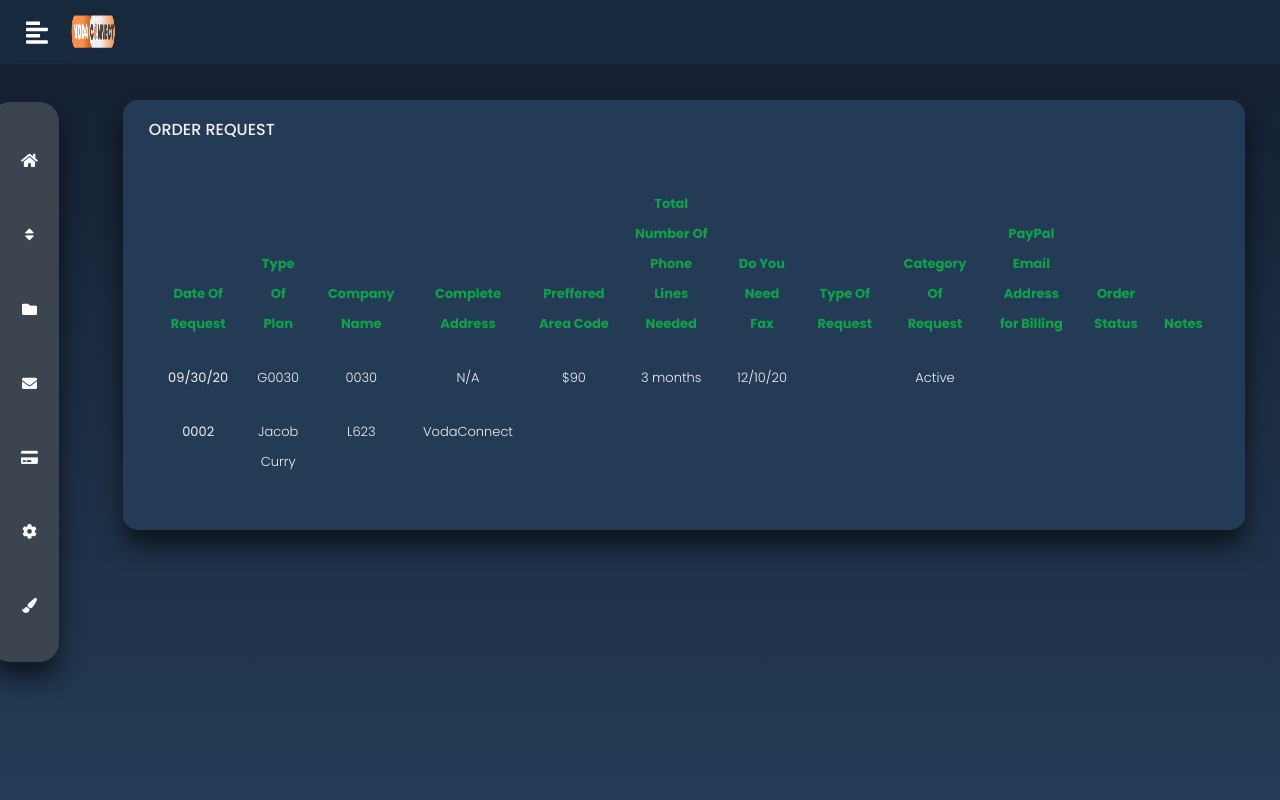
After one commit to Garylabong/django-allauth-Gary-VodaConnect, a Django app: page /order/request in a window 1280 px wide. The commit adds this page. Run offline with Django 3.2, Linux system fonts and the light colour scheme; some libraries are stand-ins or nearby versions.

Commit message:
updated css

```diff
--- a/OrderRequest/views.py
+++ b/OrderRequest/views.py
@@ -1,3 +1,8 @@
 from django.shortcuts import render
 
 # Create your views here.
+
+
+class VoipListView(ListView):
+    model = VoIpInformation
+    context_object_name = "voiplistview"
--- a/SubscribersInventory/urls.py
+++ b/SubscribersInventory/urls.py
@@ -15,6 +15,9 @@ urlpatterns = [
     path("subscribers/status/", SubscribersStatusView.as_view(), name="subs_status"),
     path("forwarding/information/", ForwardingInfoView.as_view(), name="forward_info"),
     path("profile/", ProfileView.as_view(), name="profile"),
+    path("other/charge", OtherChargeView.as_view(), name="other_charge"),
+    path("monthly/charge", MonthlyChargeView.as_view(), name="monthly_charge"),
+    path("order/request", OrderRequestView.as_view(), name="order_request"),
     # CRUD
     path("voip/information/", VoipListView.as_view(), name="voip_info"),
     path("voip/information/<int:pk>", VoipDetailView.as_view(), name="voip_info"),
--- a/SubscribersInventory/views.py
+++ b/SubscribersInventory/views.py
@@ -45,3 +45,15 @@ class ForwardingInfoView(TemplateView):
 
 class ProfileView(TemplateView):
     template_name = "SubscribersInventory/profile.html"
+
+
+class OtherChargeView(TemplateView):
+    template_name = "SubscribersInventory/other_charge.html"
+
+
+class MonthlyChargeView(TemplateView):
+    template_name = "SubscribersInventory/monthly_charge.html"
+
+
+class OrderRequestView(TemplateView):
+    template_name = "SubscribersInventory/order_request.html"
--- a/templates/SubscribersInventory/base.html
+++ b/templates/SubscribersInventory/base.html
@@ -22,7 +22,7 @@
 </head>
 
 <body>
-    <nav class="navbar fixed-top navbar-expand-lg navbar-dark">
+    <nav class="navbar fixed-top navbar-expand-lg navbar-dark" style="position: fixed;">
         <div class="container-fluid ms-4">
             <a class="navbar-brand" href="#"><img class="circular3 ms-3 text-light"
                     src="{% static 'subsInventory/img/backgrounds/vodacon.png' %}"></a>
@@ -100,13 +100,13 @@
                     <h3 class="text-warning"><img class="circular1"
                             src="{% static 'subsInventory/img/backgrounds/gpg.png' %}"><strong>GPG ADMIN</strong></h3>
                 </div>
-                <hr>
                 <ul class="list-unstyled menu-elements">
                     <li>
                         <a href=""><i class="fas fa-home"></i> Home</a>
                     </li>
                     <li>
-                        <a class="scroll-link" href=""><i class="fas fa-sort"></i> Order Request</a>
+                        <a href="{% url 'subs_Inv:order_request' %}"><i class="fas fa-sort"></i>
+                            Order Request</a>
                     </li>
                     <li>
                         <a href="{% url 'acc_file:acc_files' %}"><i class="fas fa-folder" aria-hidden="true"></i>
@@ -119,7 +119,8 @@
                         </a>
                         <ul class="collapse list-unstyled bg-transparent" id="1otherSections">
                             <li>
-                                <a class="ms-3" href="{% url 'subs_Inv:voip_info' %}">Subscribers Inventory</a>
+                                <a class="ms-3" href="{% url 'subs_Inv:voip_info' %}">Subscribers
+                                    Inventory</a>
                             </li>
                         </ul>
                     </li>
@@ -130,10 +131,10 @@
                         </a>
                         <ul class="collapse list-unstyled" id="otherSections">
                             <li>
-                                <a class="ms-3" href="#section-3">Other Charge</a>
+                                <a class="ms-3" href="{% url 'subs_Inv:other_charge' %}">Other Charge</a>
                             </li>
                             <li>
-                                <a class="ms-3" href="#">Monthly Charge</a>
+                                <a class="ms-3" href="{% url 'subs_Inv:monthly_charge' %}">Monthly Charge</a>
                             </li>
                         </ul>
                     </li>
--- a/templates/SubscribersInventory/forwarding_info.html
+++ b/templates/SubscribersInventory/forwarding_info.html
@@ -28,7 +28,7 @@
     width: 100%;
     background: #243b55;
     padding: 25px 30px;
-    border-radius: 5px;
+    border-radius: 15px;
     box-shadow: 0 15px 25px rgba(0, 0, 0, .6);
     margin-left: 25%;
   }
@@ -38,7 +38,7 @@
     width: 750%;
     background: #243b55;
     padding: 25px 30px;
-    border-radius: 5px;
+    border-radius: 15px;
     box-shadow: 0 15px 25px rgba(0, 0, 0, .6);
     margin-left: 30%;
     margin-top: -80%;
@@ -77,6 +77,7 @@
     width: 130px;
     font-size: small;
     border-color: #ffa5f7;
+    border-radius: 10px;
   }
 
   a.btn-customized1:hover {
@@ -106,6 +107,7 @@
     font-size: small;
     padding-left: 25px;
     border-color: #ffa5f7;
+    border-radius: 10px;
   }
 
   a.btn-customized2:hover {
--- /dev/null
+++ b/templates/SubscribersInventory/order_request.html
@@ -0,0 +1,119 @@
+{% extends 'SubscribersInventory/base.html' %}
+
+
+
+{% block content %}
+<br>
+<style>
+    @import url('https://fonts.googleapis.com/css2?family=Poppins:wght@200;300;400;500;600;700&display=swap');
+
+    * {
+        margin: 0;
+        padding: 0;
+        box-sizing: border-box;
+        font-family: 'Poppins', sans-serif;
+    }
+
+    body {
+        height: 100vh;
+        justify-content: center;
+        align-items: center;
+        padding: 10px;
+        background: linear-gradient(#141e30, #243b55);
+        background-attachment: fixed;
+    }
+
+    .container {
+        max-width: 89%;
+        width: 100%;
+        background: #243b55;
+        padding: 25px 30px;
+        border-radius: 15px;
+        box-shadow: 0 15px 25px rgba(0, 0, 0, .6);
+        margin-left: 9%;
+    }
+
+    .container .title {
+        font-size: 16px;
+        font-weight: 500;
+        margin-left: -89%;
+        color: #f5eff4;
+        margin-top: -10px;
+        margin-bottom: 3%;
+    }
+
+
+    form .table {
+        color: #f3eff2;
+        font-size: small;
+    }
+
+    .table {
+        width: 200%;
+    }
+
+    .table tbody th {
+        font-weight: normal;
+    }
+
+    .custom-select {
+        font-size: small;
+        margin-left: 133%;
+        margin-bottom: -93%;
+    }
+
+    .table thead th {
+        color: #0da34b;
+    }
+</style>
+
+<div class="container">
+    <div class="title text-center">ORDER REQUEST</div>
+    <div class="content">
+        <form action="#">
+            <table class="table table-borderless">
+                <thead>
+                    <tr>
+                        <th scope="col">Date Of Request</th>
+                        <th scope="col">Type Of Plan</th>
+                        <th scope="col">Company Name</th>
+                        <th scope="col">Complete Address</th>
+                        <th scope="col">Preffered Area Code</th>
+                        <th scope="col">Total Number Of Phone Lines Needed</th>
+                        <th scope="col">Do You Need Fax</th>
+                        <th scope="col">Type Of Request</th>
+                        <th scope="col">Category Of Request</th>
+                        <th scope="col">PayPal Email Address for Billing</th>
+                        <th scope="col">Order Status</th>
+                        <th scope="col">Notes</th>
+                    </tr>
+                </thead>
+                <tbody>
+                    <tr>
+                        <th scope="row">09/30/20</th>
+                        <td>G0030</td>
+                        <td>0030</td>
+                        <td>N/A</td>
+                        <td>$90</td>
+                        <td>3 months</td>
+                        <td>12/10/20</td>
+                        <td></td>
+                        <td>Active</td>
+                    </tr>
+                    <tr>
+                        <th scope="row">0002</th>
+                        <td>Jacob Curry</td>
+                        <td>L623</td>
+                        <td>VodaConnect</td>
+                    </tr>
+
+
+                </tbody>
+            </table>
+        </form>
+    </div>
+</div>
+</div>
+
+
+{% endblock %}
--- a/templates/SubscribersInventory/plan_details.html
+++ b/templates/SubscribersInventory/plan_details.html
@@ -28,7 +28,7 @@
     width: 100%;
     background: #243b55;
     padding: 25px 30px;
-    border-radius: 5px;
+    border-radius: 15px;
     box-shadow: 0 15px 25px rgba(0, 0, 0, .6);
     margin-left: 25%;
   }
@@ -38,7 +38,7 @@
     width: 750%;
     background: #243b55;
     padding: 25px 30px;
-    border-radius: 5px;
+    border-radius: 15px;
     box-shadow: 0 15px 25px rgba(0, 0, 0, .6);
     margin-left: 30%;
     margin-top: -80%;
@@ -77,6 +77,7 @@
     width: 130px;
     font-size: small;
     border-color: #ffa5f7;
+    border-radius: 10px;
   }
 
   a.btn-customized1:hover {
@@ -106,6 +107,7 @@
     font-size: small;
     padding-left: 25px;
     border-color: #ffa5f7;
+    border-radius: 10px;
   }
 
   a.btn-customized2:hover {
--- a/templates/SubscribersInventory/subs_inventory.html
+++ b/templates/SubscribersInventory/subs_inventory.html
@@ -26,7 +26,7 @@
     width: 100%;
     background: #243b55;
     padding: 25px 30px;
-    border-radius: 5px;
+    border-radius: 15px;
     box-shadow: 0 15px 25px rgba(0, 0, 0, .6);
     margin-left: 25%;
   }
--- a/templates/SubscribersInventory/subs_status.html
+++ b/templates/SubscribersInventory/subs_status.html
@@ -28,7 +28,7 @@
     width: 100%;
     background: #243b55;
     padding: 25px 30px;
-    border-radius: 5px;
+    border-radius: 15px;
     box-shadow: 0 15px 25px rgba(0, 0, 0, .6);
     margin-left: 25%;
   }
@@ -38,7 +38,7 @@
     width: 750%;
     background: #243b55;
     padding: 25px 30px;
-    border-radius: 5px;
+    border-radius: 15px;
     box-shadow: 0 15px 25px rgba(0, 0, 0, .6);
     margin-left: 30%;
     margin-top: -80%;
@@ -77,6 +77,7 @@
     width: 130px;
     font-size: small;
     border-color: #ffa5f7;
+    border-radius: 10px;
   }
 
   a.btn-customized1:hover {
@@ -106,6 +107,7 @@
     font-size: small;
     padding-left: 25px;
     border-color: #ff8ff6;
+    border-radius: 10px;
   }
 
   a.btn-customized2:hover {
--- a/templates/SubscribersInventory/voipinformation_detail.html
+++ b/templates/SubscribersInventory/voipinformation_detail.html
@@ -28,7 +28,7 @@
         width: 100%;
         background: #243b55;
         padding: 25px 30px;
-        border-radius: 5px;
+        border-radius: 15px;
         box-shadow: 0 15px 25px rgba(0, 0, 0, .6);
         margin-left: 25%;
     }
@@ -47,7 +47,7 @@
         width: 750%;
         background: #243b55;
         padding: 25px 30px;
-        border-radius: 5px;
+        border-radius: 15px;
         box-shadow: 0 15px 25px rgba(0, 0, 0, 0.6);
         margin-left: 30%;
         margin-top: -78%;
--- a/templates/accountfiles/acc_files.html
+++ b/templates/accountfiles/acc_files.html
@@ -1,5 +1,3 @@
-{% extends 'VOIPLine/base.html' %}
-
 {% block content%}
 
 {% endblock %}
```
Also changed, not shown: static/subsInventory/css/style.css (+10 -16 lines), templates/SubscribersInventory/activation_details.html (+5 -12 lines), templates/SubscribersInventory/monthly_charge.html (added, +116 -0 lines), templates/SubscribersInventory/other_charge.html (added, +111 -0 lines), templates/SubscribersInventory/profile.html (+7 -7 lines), templates/SubscribersInventory/voipinformation_list.html (+5 -3 lines).
